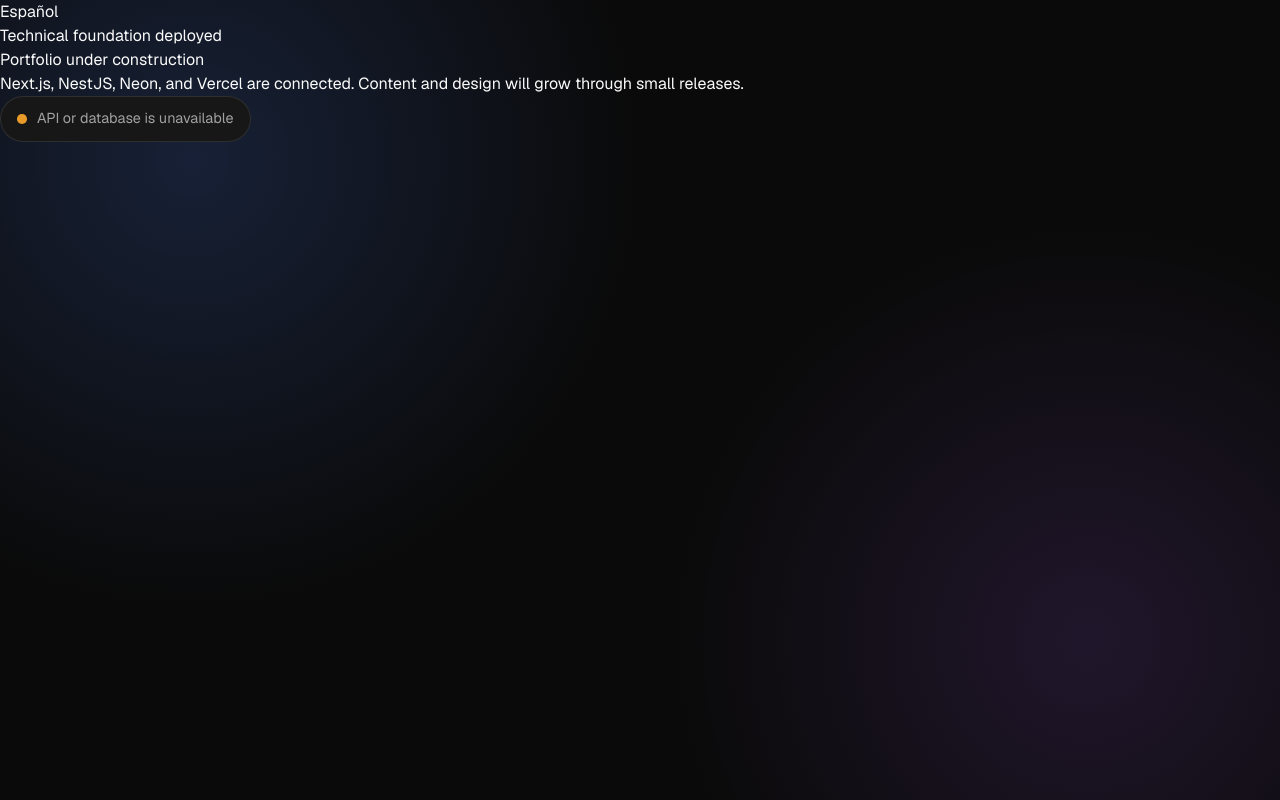
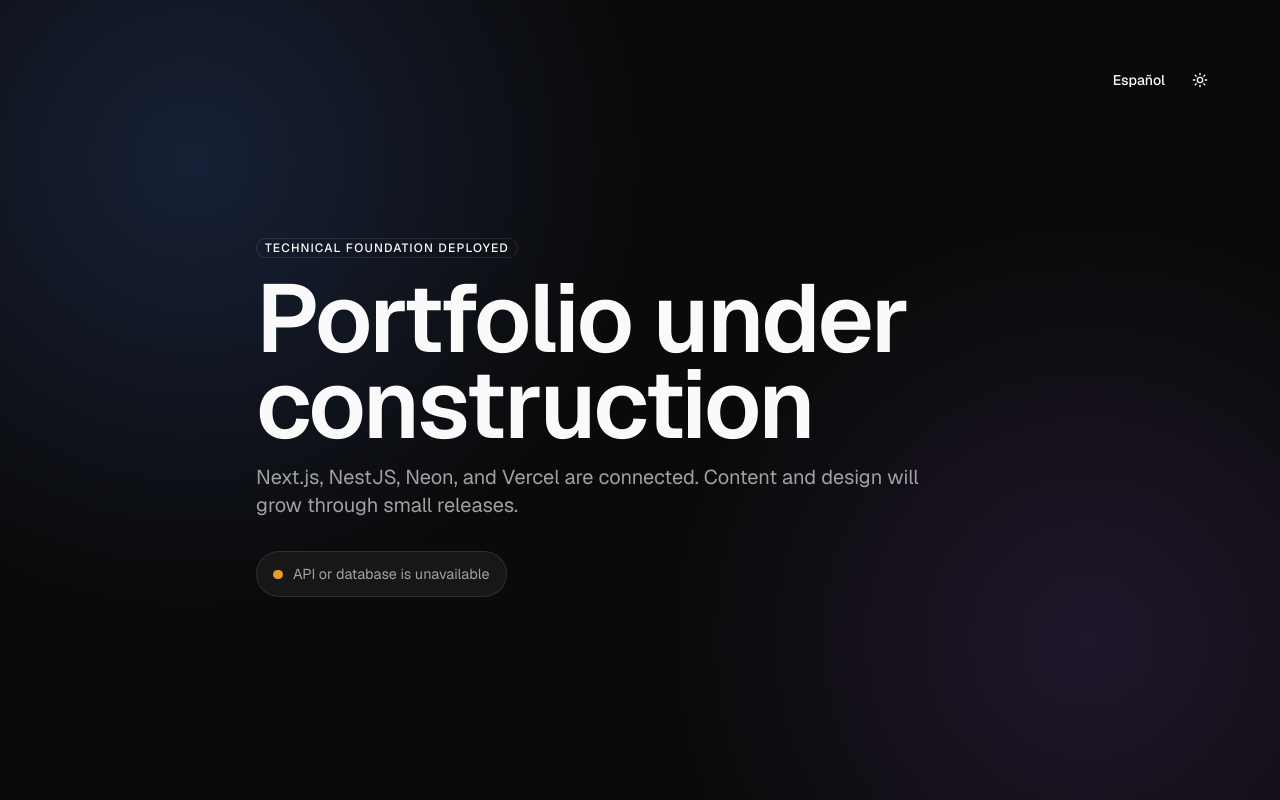
Before and after one commit to AngelsxRod/portfolio, a Next.js app in the folder apps/web/: page /en in a window 1280 px wide. Built offline with nearby package versions, Linux system fonts and the light colour scheme; no server answers.

Commit message:
refactor: adaptar las páginas principal y 404 a componentes de shadcn
Reemplaza el CSS plano (.eyebrow, .description) por Badge y Button de
shadcn, y agrega el toggle de tema junto al selector de idioma.

```diff
--- a/apps/web/src/app/[locale]/page.tsx
+++ b/apps/web/src/app/[locale]/page.tsx
@@ -1,6 +1,9 @@
 import Link from 'next/link';
 import { notFound } from 'next/navigation';
 import { ServiceStatus } from '@/components/service-status';
+import { ThemeToggle } from '@/components/theme-toggle';
+import { Badge } from '@/components/ui/badge';
+import { Button } from '@/components/ui/button';
 import { isLocale, locales, messages } from '@/lib/locales';
 
 interface PageProps {
@@ -19,15 +22,30 @@
   const alternateLocale = locale === 'es' ? 'en' : 'es';
 
   return (
-    <main>
-      <nav aria-label="Language">
-        <Link href={`/${alternateLocale}`}>{copy.switchLanguage}</Link>
+    <main className="grid min-h-svh grid-rows-[auto_1fr] p-6 sm:p-12 lg:p-16">
+      <nav aria-label="Preferencias" className="flex items-center justify-end gap-2">
+        <Button render={<Link href={`/${alternateLocale}`} />} variant="ghost">
+          {copy.switchLanguage}
+        </Button>
+        <ThemeToggle toDark={copy.themeToDark} toLight={copy.themeToLight} />
       </nav>
-      <section>
-        <p className="eyebrow">{copy.eyebrow}</p>
-        <h1>{copy.title}</h1>
-        <p className="description">{copy.description}</p>
-        <ServiceStatus checking={copy.checking} offline={copy.apiOffline} online={copy.apiOnline} />
+      <section className="w-full max-w-3xl place-self-center">
+        <Badge className="tracking-widest uppercase" variant="outline">
+          {copy.eyebrow}
+        </Badge>
+        <h1 className="mt-4 max-w-[12ch] text-6xl leading-[0.9] font-semibold tracking-tight sm:text-7xl lg:text-8xl">
+          {copy.title}
+        </h1>
+        <p className="mt-4 max-w-2xl text-lg text-muted-foreground sm:text-xl">
+          {copy.description}
+        </p>
+        <div className="mt-8">
+          <ServiceStatus
+            checking={copy.checking}
+            offline={copy.apiOffline}
+            online={copy.apiOnline}
+          />
+        </div>
       </section>
     </main>
   );
--- a/apps/web/src/app/not-found.tsx
+++ b/apps/web/src/app/not-found.tsx
@@ -1,12 +1,18 @@
 import Link from 'next/link';
+import { Badge } from '@/components/ui/badge';
+import { Button } from '@/components/ui/button';
 
 export default function NotFound() {
   return (
-    <main>
-      <section>
-        <p className="eyebrow">404</p>
-        <h1>Page not found</h1>
-        <Link href="/es">Volver al inicio</Link>
+    <main className="grid min-h-svh place-items-center p-6 sm:p-12 lg:p-16">
+      <section className="w-full max-w-3xl text-center">
+        <Badge className="tracking-widest uppercase" variant="outline">
+          404
+        </Badge>
+        <h1 className="mt-4 text-5xl font-semibold tracking-tight sm:text-6xl">Page not found</h1>
+        <Button className="mt-8" render={<Link href="/es" />}>
+          Volver al inicio
+        </Button>
       </section>
     </main>
   );
```
